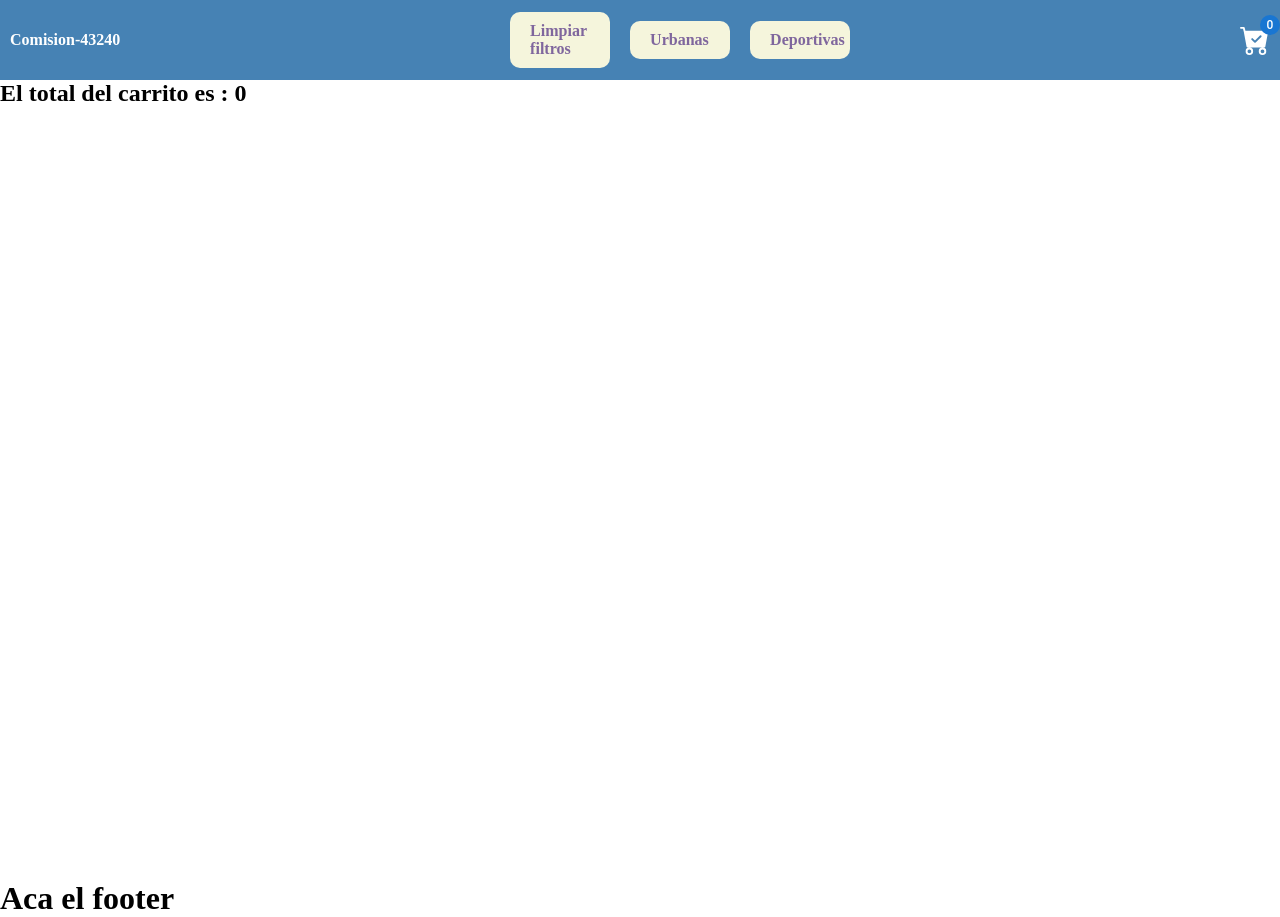
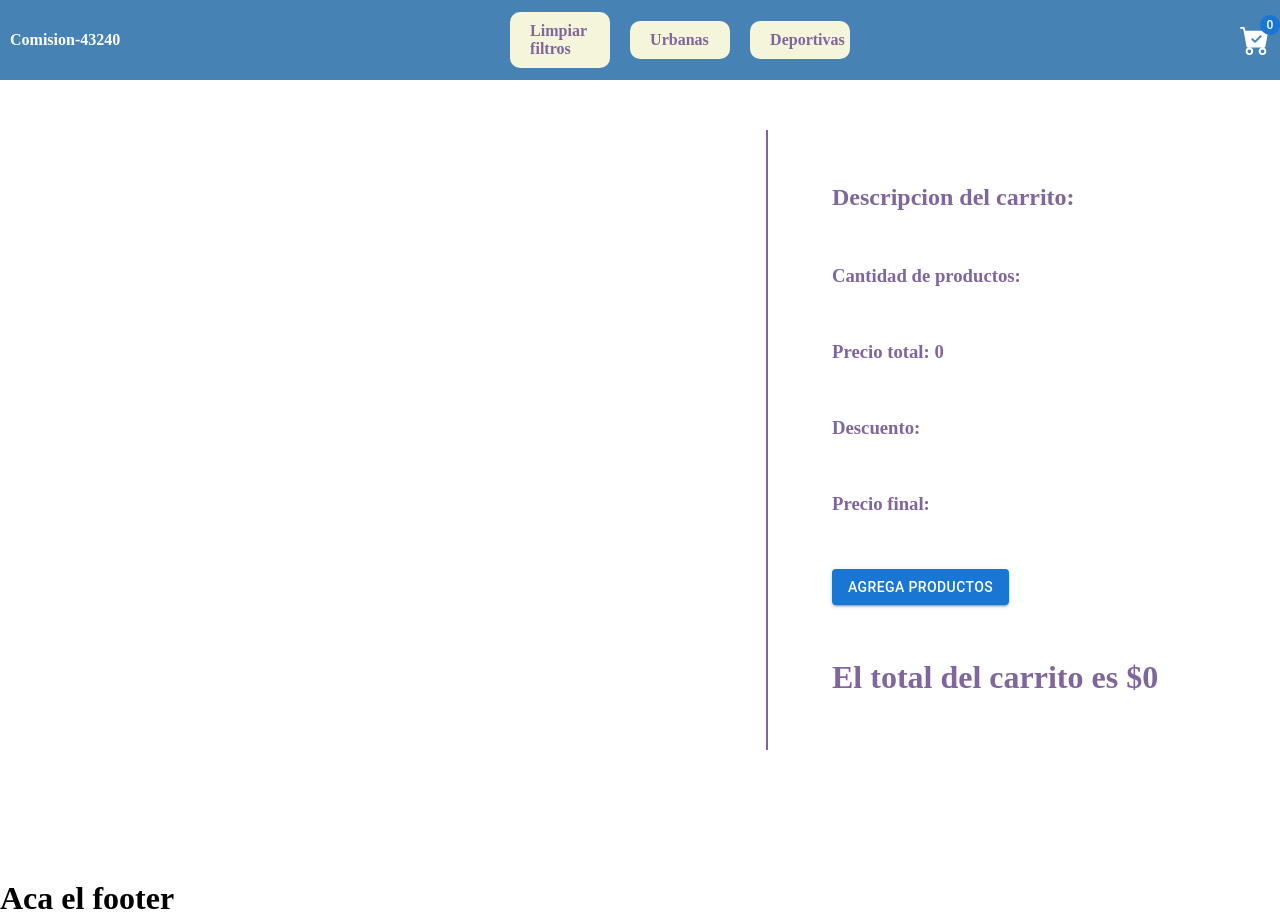
Before and after one commit to jorgeduje/comision-43240, a React (Vite) app: page /carrito in a window 1280 px wide. Built offline with nearby package versions, Linux system fonts and the light colour scheme.

Commit message:
se adaptan estilos generalez de la aplicacion

```diff
--- a/src/components/common/ItemCount.jsx
+++ b/src/components/common/ItemCount.jsx
@@ -1,17 +1,23 @@
 import { Button } from "@mui/material";
 import { useCount } from "../hooks/useCount";
 
-export const ItemCount = ({ stock, initial=1, onAdd }) => {
+export const ItemCount = ({ stock, initial = 1, onAdd }) => {
   const { count, decrement, increment } = useCount(initial, stock);
 
   return (
     <>
-      <div className="count--container">
-        <Button disabled={stock < 1 ? true : false} variant="contained" onClick={decrement}>-</Button>
+      <div style={{ marginBottom: "20px", display: "flex", gap: "30px" }}>
+        <Button variant="contained" onClick={decrement}>
+          -
+        </Button>
         <h2>{count}</h2>
-        <Button disabled={stock < 1 ? true : false} variant="contained" onClick={increment}>+</Button>
+        <Button variant="contained" onClick={increment}>
+          +
+        </Button>
 
-        <Button variant="contained" onClick={() => onAdd(count)}>Agregar al carrito</Button>
+        <Button variant="contained" onClick={() => onAdd(count)}>
+          Agregar al carrito
+        </Button>
       </div>
     </>
   );
--- /dev/null
+++ b/src/components/pages/cart/Cart.css
@@ -0,0 +1,73 @@
+.cart-container{
+    width: 100%;
+    padding: 50px 0;
+    min-height: 90vh;
+    display: flex;
+    justify-content: space-between;
+    /* align-items: center; */
+}
+
+.container-items{
+    width: 60%;
+    display: flex;
+    flex-direction: column;
+    justify-content: center;
+    flex-direction: column;
+    align-items: center;
+    gap: 50px;
+    border-right: 2px solid #7F669D;
+    padding: 0 40px;
+}
+
+.cart-info{
+    width: 35%;
+    display: flex;
+    flex-direction: column;
+    justify-content: space-evenly;
+    color: #7F669D;
+}
+.btn-cart{
+    display: flex;
+    width: 100%;
+    gap: 20px;
+    justify-content: center;
+}
+
+.btn-cart > button {
+    width: 200px;
+}
+
+.cart-item{
+    width: 100%;
+    display: flex;
+    justify-content: space-between;
+    height: 100px;
+    align-items: center;
+    /* border: 1px solid #7F669D; */
+    box-shadow: 0px 2px 5px 0px #7F669D;
+    border-radius: 10px;
+    padding: 0 10px;
+
+}
+
+.cart-item > img{
+    width: 10%;
+    height: 80px;
+    object-fit: cover;
+}
+
+/* Aca la tarjeta */
+.cart-item-info{
+    width: 80%;
+    height: 100px;
+    display: flex;
+    justify-content: space-between;
+    align-items: center;
+    color: #7F669D;
+
+
+}
+
+.cart-item-info > h2{
+    font-family: monospace;
+}
--- /dev/null
+++ b/src/components/pages/cart/Cart.jsx
@@ -0,0 +1,50 @@
+import { Button } from "@mui/material";
+import { Link } from "react-router-dom";
+import "./Cart.css";
+const Cart = ({ cart, limpiar, removeById, total }) => {
+  return (
+    <div>
+      <div className="cart-container">
+        <div className="container-items">
+          {cart.map((item) => {
+            return (
+              <div key={item.id} className="cart-item">
+                <img src={item.img} alt="" />
+                <div className="cart-item-info">
+                  <h2>{item.name}</h2>
+                  <h2>${item.price}.-</h2>
+                  <h2>Unidades: {item.quantity}</h2>
+                </div>
+                <Button variant="contained" onClick={() => removeById(item.id)}>
+                  Quitar
+                </Button>
+              </div>
+            );
+          })}
+        </div>
+        <div className="cart-info">
+          <h2>Descripcion del carrito:</h2>
+          <h3>Cantidad de productos: </h3>
+          <h3>Precio total: {total}</h3>
+          <h3>Descuento: </h3>
+          <h3>Precio final: </h3>
+          {cart.length > 0 ? (
+            <div className="btn-cart">
+              <Button onClick={limpiar} variant="contained">
+                Vaciar carrito
+              </Button>
+            </div>
+          ) : (
+            <Link to="/">
+              <Button variant="contained">Agrega productos</Button>
+            </Link>
+          )}
+
+          <h1>El total del carrito es ${total}</h1>
+        </div>
+      </div>
+    </div>
+  );
+};
+
+export default Cart;
--- a/src/components/pages/cart/CartContainer.jsx
+++ b/src/components/pages/cart/CartContainer.jsx
@@ -1,49 +1,40 @@
 import { useContext } from "react";
 import { CartContext } from "../../../context/CartContext";
 import Swal from "sweetalert2";
+import Cart from "./Cart";
 
 const CartContainer = () => {
-  const { cart, clearCart, removeById, getTotalPrice } = useContext(CartContext);
-  let total = getTotalPrice()
-  const limpiar = ()=>{
+  const { cart, clearCart, removeById, getTotalPrice } =
+    useContext(CartContext);
 
+  let total = getTotalPrice();
+
+  const limpiar = () => {
     Swal.fire({
-      title: 'Seguro quieres limpiar el carrito?',
+      title: "Seguro quieres limpiar el carrito?",
       showDenyButton: true,
       showCancelButton: false,
-      confirmButtonText: 'Si, limpiar',
+      confirmButtonText: "Si, limpiar",
       denyButtonText: `No, cancelar`,
     }).then((result) => {
       /* Read more about isConfirmed, isDenied below */
       if (result.isConfirmed) {
-        clearCart()
-        Swal.fire('Carrito limpio', '', 'success')
+        clearCart();
+        Swal.fire("Carrito limpio", "", "success");
       } else if (result.isDenied) {
-        Swal.fire('El carrito queda como estaba', '', 'info')
+        Swal.fire("El carrito queda como estaba", "", "info");
       }
-    })
-
-  }
-
+    });
+  };
 
   return (
     <div>
-      <h2>El total del carrito es : {total}</h2>
-
-      {
-        cart.length > 0  && <button onClick={limpiar}>Limpiar carrito</button>
-      }
-
-      {cart.map((product) => {
-        return (
-          <div key={product.id}>
-            <h2>{product.title}</h2>
-            <h3>{product.price}</h3>
-            <h3>{product.quantity}</h3>
-            <button onClick={()=>removeById(product.id)}>Eliminar</button>
-          </div>
-        );
-      })}
+      <Cart
+        total={total}
+        limpiar={limpiar}
+        cart={cart}
+        removeById={removeById}
+      />
     </div>
   );
 };
--- a/src/components/pages/productDetail/ProductDetail.jsx
+++ b/src/components/pages/productDetail/ProductDetail.jsx
@@ -1,19 +1,44 @@
+import { Link } from "react-router-dom";
 import { ItemCount } from "../../common/ItemCount";
-
+import styles from "./ProductDetail.module.css";
+import { Button } from "@mui/material";
 const ProductDetail = ({ productSelected, cantidad, onAdd }) => {
   return (
-    <>
     <div>
-        <h2>{productSelected.title}</h2>
+      <div className={styles.containerItemDetail}>
+        <div className={styles.containerImage}>
           <img src={productSelected.img} alt="" />
         </div>
 
+        <div className={styles.containerDetail}>
+          <h2 style={{ fontFamily: "monospace" }}>
+            <span style={{ fontSize: "23px" }}>Nombre:</span>{" "}
+            {productSelected.title}
+          </h2>
+          <h2 style={{ fontFamily: "monospace" }}>
+            <span style={{ fontSize: "23px" }}>Descripcion:</span>{" "}
+            {productSelected.description}
+          </h2>
+          <h2 style={{ fontFamily: "monospace" }}>
+            <span style={{ fontSize: "23px" }}>Precio:</span> $
+            {productSelected.price}.-
+          </h2>
+        </div>
+      </div>
+      {productSelected.stock > 0 ? (
+        <div style={{ display: "flex", justifyContent: "center" }}>
           <ItemCount
             stock={productSelected.stock}
+            onAdd={onAdd}
             initial={cantidad}
-        onAdd={onAdd}
           />
-    </>
+        </div>
+      ) : (
+        <h2>No hay stock</h2>
+      )}
+
+
+    </div>
   );
 };
 
--- /dev/null
+++ b/src/components/pages/productDetail/ProductDetail.module.css
@@ -0,0 +1,29 @@
+.containerItemDetail{
+    width: 100%;
+    height: 400px;
+    display: flex;
+    justify-content: center;
+    align-items: center;
+    gap: 20px;
+}
+
+.containerImage{
+    width: 40%;
+    display: flex;
+    justify-content: center;
+}
+.containerImage > img{
+    width: 50%;
+    height: 300px;
+    object-fit: cover;
+}
+
+
+.containerDetail{
+    width: 60%;
+    display: flex;
+    justify-content: space-between;
+    flex-direction: column;
+    height: 300px;
+    color: #7F669D;
+}
--- a/src/components/pages/productsList/ProductsListContainer.jsx
+++ b/src/components/pages/productsList/ProductsListContainer.jsx
@@ -4,11 +4,6 @@ import { products } from "../../../productsMock";
 import { useParams } from "react-router";
 import { ScaleLoader } from "react-spinners";
 
-const objetoLoader = {
-  display: "block",
-  margin: "0 auto",
-  border: "2px solid red",
-};
 
 const ProductsListContainer = () => {
   const [items, setItems] = useState([]);
@@ -24,7 +19,7 @@ const ProductsListContainer = () => {
     const tarea = new Promise((resolve) => {
       setTimeout(() => {
         resolve(categoryName ? productosFiltrados : products);
-      }, 500);
+      }, 1000);
     });
 
     tarea
@@ -36,8 +31,16 @@ const ProductsListContainer = () => {
 
   if (items.length === 0) {
     return (
-      <div style={{ width: "100%", display: "flex", justifyContent: "center" }}>
-        <ScaleLoader cssOverride={objetoLoader} color="#36d7b7" />
+      <div
+        style={{
+          width: "100%",
+          height: "90vh",
+          display: "flex",
+          justifyContent: "center",
+          alignItems: "center"
+        }}
+      >
+        <ScaleLoader color="steelblue" width={40} height={111}  />
       </div>
     );
   }
```
Also changed, not shown: src/components/pages/productDetail/ProductDetail.css (deleted). Lines whose indentation alone changed are shown as unchanged.
